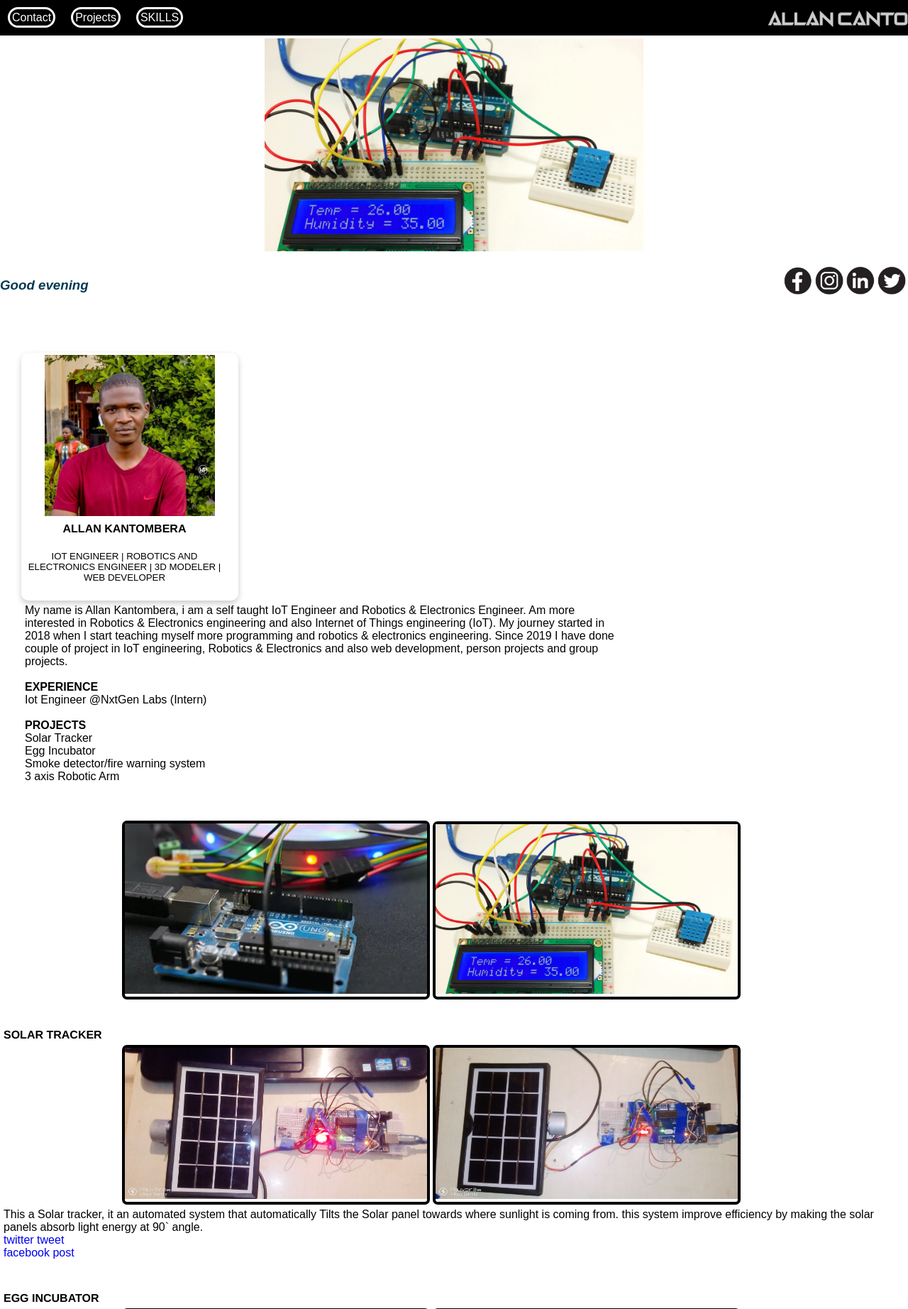
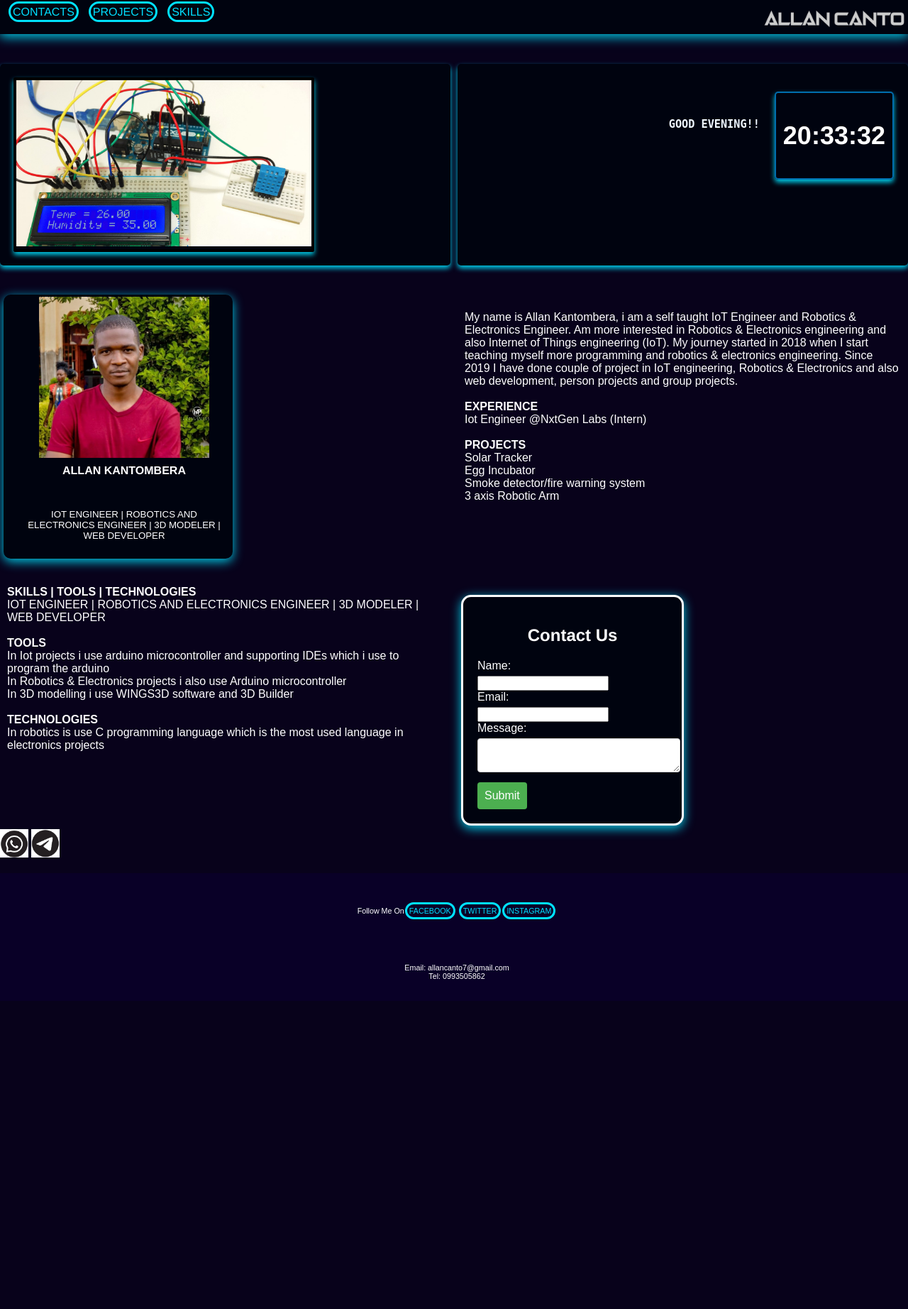
Before and after one commit to AllanKantombera/MyPortfolio, a PHP site: page / in a window 1280 px wide. Shown: the top 1844 px of the page at 71% size. After the commit the page ends 1379 px from the top, so only its background shows below. Run offline with PHP 8.4, Linux system fonts and the light colour scheme.

Commit message:
third commit

```diff
--- a/css.css
+++ b/css.css
@@ -1,20 +1,24 @@
 header{
     background-color: rgb(0, 0, 0);
     width: 100%;
+    position: fixed;
     padding: 0px;
     margin: 0px;
     float: right;
     font-family: arial;
+    display: flex;
 }
 
 body{
     width: 100%;
     padding: 0px;
     margin: 0px;
-
+    color: white;
+    background-color: #08021b;
+    font-family: arial;
 }
 footer{
-    background-color: #08021b;
+    background-color: #090027;
     padding: 4px;
     width: 100%;
     text-align: center;
@@ -25,17 +29,18 @@ l{
     border-radius: 50px;
     border-width: 3px;
     padding: 3px;
-    margin: 4px;
-    color: white;
+    margin: 1px;
+    color: rgb(0, 225, 255);
 }
 
 nav {
-    background-color: #000000;
-    color: #fff;
-    height: 50px;
+    background-color: #00030f;
+    height: fit-content;
     display: flex;
+    padding-top: 3px;
     justify-content: space-between;
     align-items: center;
+    box-shadow: 0 4px 15px 0 rgba(0, 225, 255, 0.9);
   }
 
   nav ul {
@@ -46,12 +51,11 @@ nav {
   }
 
   nav li {
-    margin: 0 2px;
+    margin: 0 1px;
   }
 
   nav a {
     text-decoration: none;
-    color: #fff;
     font-size: 16px;
     padding: 5px;
     border-radius: 5px;
@@ -64,14 +68,35 @@ nav {
   }
 
 
+
+  .grid-container {
+    width: 100%;
+    display: grid;
+    grid-template-columns: repeat(auto-fit, minmax(300px, 1fr));
+    grid-gap: 10px;
+  }
+
+  .grid-item {
+text-align: center;
+background-color: #00030f;
+box-shadow: 0 4px 7px 0 rgba(0, 225, 255, 0.9);
+border-radius: 5px;
+padding: 3%;
+font-weight: lighter;
+font-family: 'Franklin Gothic Medium', 'Arial Narrow', Arial, sans-serif;
+  }
+  .grid-item2 {
+    margin: 5px;
+    font-weight: lighter;
+    font-family: 'Franklin Gothic Medium', 'Arial Narrow', Arial, sans-serif;
+      }
+
   .container {
-    width: 95%;
-    text-align: center;
+    width: 99%;
+    margin: 4%;
+    display: flex;
 }
-.boxes1 {
-    width: 70%;
-    display: inline-block;
-}
+
 .boxes {
     width: 35%;
     border-radius: 7px;
@@ -80,11 +105,11 @@ nav {
     border: 4px;
     border-style: solid;
     text-align: center;
-
 }
 
     .card {
-    box-shadow: 0 4px 8px 0 rgba(0,0,0,0.2);
+      background-color: #00030f;
+      box-shadow: 0 4px 15px 0 rgba(0, 225, 255, 0.9);
     width: 300px;
     border-radius: 10px;
     padding: 3px;
@@ -92,16 +117,23 @@ nav {
     font-weight: lighter;
     font-family: 'Franklin Gothic Medium', 'Arial Narrow', Arial, sans-serif;
 }
+.card1 {
+width: 90%;
+background-color: #00030f;
+box-shadow: 0 4px 15px 0 rgba(0, 225, 255, 0.9);
+border-radius: 10px;
+padding: 3%;
+font-weight: lighter;
+display: flex;
+font-family: 'Franklin Gothic Medium', 'Arial Narrow', Arial, sans-serif;
+}
 
-.card:hover {
-    box-shadow: 10px 18px 25px 0 rgba(151, 149, 149, 0.2);
-
-}
 p{
     font-family: arial;
     text-align: left;
     margin: 5px;
 }
+
 h5{
     font-family: arial;
     font-weight: lighter;
@@ -122,34 +154,37 @@ h3{
 
 }
 
-
 a{
     text-decoration: none;
 }
 
 .slideshow-container {
-    position: relative;
-    margin: auto;
-    height: 200px;
+    width: 70%;
+    height:fit-content;
+    border-style: solid;
+    border-color: black;
+    border-width: 3px;
+    border-radius: 3px;
+    box-shadow: 0 4px 7px 0 rgba(0, 225, 255, 0.9);
   }
 
   .slide {
     display: none;
     text-align: center;
+    border-style: solid;
+    border-width: 1px;
+    border-color: rgb(0, 0, 0);
   }
 
   .slide img {
-    height: 300px;
+    width: 100%;
   }
-
 
   h2 {
     text-align: center;
     margin-bottom: 20px;
     font-family: 'Franklin Gothic Medium', 'Arial Narrow', Arial, sans-serif;
   }
-
-
 
 
   form{
@@ -186,9 +221,6 @@ a{
   input[type="submit"]:hover {
     background-color: #45a049;
   }
-
-
-
 
   .progress-bar {
     width: 30%;
@@ -229,3 +261,17 @@ a{
       opacity: 7;
     }
   }
+
+
+  #clock {
+    width: fit-content;
+    height: auto;
+    float: right;
+    border: 2px solid #006dad;
+    border-radius: 5px;
+    box-shadow: 0 4px 7px 0 rgba(0, 225, 255, 0.9);
+    font-size: 36px;
+    line-height: 100px;
+    margin: 1px;
+    padding: 10px;
+  }
--- a/index.html
+++ b/index.html
@@ -6,59 +6,66 @@
 	<meta name="viewport" content="width=device-width, initial-scale=1">
 	<link rel="stylesheet" href="css.css">
 </head>
-<body>
+
 <header>
 	<nav style="width: 100%;">
-			<ul class="animated-header">
-			  <li><a href="contacts.html" class="animated-header"><l>Contact</l></a></li>
-			  <li><a href="projcts.html" class="animated-header"><l>Projects</l></a></li>
+		<div class="grid-container">
+			<div class="grid-item2"><ul class="animated-header">
+			  <li><a href="contacts.html" class="animated-header"><l>CONTACTS</l></a></li>
+			  <li><a href="projcts.html" class="animated-header"><l>PROJECTS</l></a></li>
 			  <li><a href="skills.html" class="animated-header"><l>SKILLS</l></a></li>
-			</ul>
-			<img src="images/a4.png" width="200px" class="animated-header">
+			</ul></div>
+			<div class="grid-item2">
+			<img src="images/a4.png" width="200px" class="animated-header" style="float: right;">
+		</div>
+	</div>
 </nav>
 </header>
-	<section>
-	<br><br><br>
+<body>
+<br><br><br><br><br>
 
-<div style="height: 300px;">
+<div class="grid-container">
+
+	<div class="grid-item">
 		<div class="slideshow-container" >
 			<div class="slide">
-		  <img src="images/2.png" alt="Slide 1"  height="200px">
+			  <img src="images/2.png" alt="Slide 1"  >
 			</div>
 			<div class="slide">
-		  <img src="images/5.jpg" alt="Slide 2"    height="300px">
+			  <img src="images/5.jpg" alt="Slide 2"  >
 			</div>
 			<div class="slide">
-		  <img src="images/1.png" alt="Slide 3"    height="300px">
+			  <img src="images/1.png" alt="Slide 3" >
+			</div>
+		</div>
 	</div>
 
-	  </div></div>
-	  <br>
+	<div class="grid-item">
 
-<div style="float: right; padding: 3px;" class="animated-header">
-	<a href="https://web.facebook.com/allan.kantomberaowellos"><img src="images/fb.png" width="40px"></a>
-	<a href="https://www.instagram.com/allan_canto1/" ><img src="images/insta.png" width="40px"></a>
-	<a href="https://www.linkedin.com/in/allan-kantombera-6175a2223/"><img src="images/linked.png" width="40px"></a>
-	<a href="https://twitter.com/AllanKantombera" ><img src="images/twitter.png" width="40px"></a>
+		<h3><div id="clock"></div></h3>
+		<br><h3 id="greeting" style="font-family: monospace; margin: 20px; color: aliceblue; float: right;">HI</h3>
+
 	</div>
-  <h3 id="greeting" class="animated-header" style="font-style: italic; font-family: fantasy; color: rgb(3, 58, 83);">HI</h2>
-<br><br>
-</section>
+  </div><br><br>
+
 <section>
-			<div style="margin: 30px;" class="animated-header">
-		<div class="boxes1">
-			<div class="card">
+
+	<div class="grid-container">
+		<div class="grid-item2">
+			<div class="card" style="padding-left: 20px;">
 			<img src="images/allan1.jpg" alt="Image" style="width: 80%">
-			<div class="container">
-			  <h4>ALLAN KANTOMBERA</h4>
+			<div class="container1">
+			  <h4>ALLAN KANTOMBERA</h4><br>
 			  <h5>IOT ENGINEER | ROBOTICS AND ELECTRONICS ENGINEER |
 				3D MODELER | WEB DEVELOPER<br>
 			</h5>
 			</div>
 		</div>
 	</div>
+
+	<div class="grid-item2">
+
 		<br>
-		<div class="boxes1">
 			<p>
 				My name is Allan Kantombera, i am a self taught IoT Engineer and Robotics & Electronics Engineer. Am more
 				interested in Robotics & Electronics engineering and also Internet of Things
@@ -76,58 +83,15 @@
 				<br>
 			</p>
 		</div>
-
-
 	</div>
 </section>
-
-<section><br>
-	<div class="container">
-		<div class="boxes">
-			<img src="images/33.jpg" width="100%">
-		</div>
-		<div class="boxes">
-			<img src="images/2.png" width="100%">
-		</div>
-	</div>
-<br><br>
-<h4>SOLAR TRACKER</h4>
-<div class="container">
-	<div class="boxes">
-		<img src="images/p2 (4).jpg" width="100%">
-	</div>
-	<div class="boxes">
-		<img src="images/p2 (2).jpg" width="100%">
-	</div>
-</div>
-<p>
-	This a Solar tracker, it an automated system that automatically
-	Tilts the Solar panel towards where sunlight is coming from.
-	this system improve efficiency by making the solar panels absorb light energy at 90` angle.<br>
-	<a href="https://twitter.com/AllanKantombera/status/1541072623655948293">twitter tweet</a><br>
-	<a href="https://web.facebook.com/allan.kantomberaowellos/posts/pfbid02zecpgDdC2A2K6rwugfT33NfYPrE65y24nvPPySsZxmXGwFdjHmPZ9gt79nHJWfzpl">facebook post</a>
-</p>
-
-<br><br>
-<h4>EGG INCUBATOR</h4>
-<div class="container">
-	<div class="boxes">
-		<img src="images/inc.jpg" width="100%">
-	</div>
-	<div class="boxes">
-		<img src="images/incu.jpg" width="100%">
-	</div>
-</div>
-<p>
-	Egg Incubator, this a small egg incubator which is cheap and affordable to small holder farmers.
-	It can also be powered by solar panel plus battery.<br>
-<a href="https://web.facebook.com/allan.kantomberaowellos/posts/pfbid02aTACFjXTYQX8m5LatrkswbUVBwoSB5PCebB4bW9wu6RjAa2rwyas8kbPT6bFYgP5l">Facebook Post</a>
 
 </p>
 
 <br>
 </section>
-
+<div class="grid-container">
+	<div class="grid-item2">
 <p><b>SKILLS | TOOLS | TECHNOLOGIES</b><br>
 	IOT ENGINEER | ROBOTICS AND ELECTRONICS ENGINEER |
 	3D MODELER | WEB DEVELOPER<br><br><b>TOOLS</b><BR>
@@ -138,9 +102,12 @@
 	In robotics is use C programming language which is the most used language in electronics projects<br>
 </p>
 <br><br>
+</div>
+<div class="grid-item2">
+<br><div style="background-color: #00030f; border-width: 3px; box-shadow: 0 4px 15px 0 rgba(0, 225, 255, 0.9); padding: 20px;
+max-width: fit-content; border-style: solid; border-radius: 14px;">
+    <h2>Contact Us</h2>
 
-<div style="max-width: 300px; padding: 20px; border-style: solid; border-radius: 14px;">
-    <h2>Contact Us</h2>
     <form action="#" method="POST">
       <label for="name">Name:</label>
       <input type="text" id="name" name="name" required>
@@ -155,8 +122,7 @@
     </form>
 </div>
 </div>
-
-<br>
+</div>
 
 <div>
 	<a href="contacts.html"><img src="images/whatsapp.png" width="40px"></a>
```
Also changed, not shown: js.js (+27 -25 lines). Lines whose indentation alone changed are shown as unchanged.
